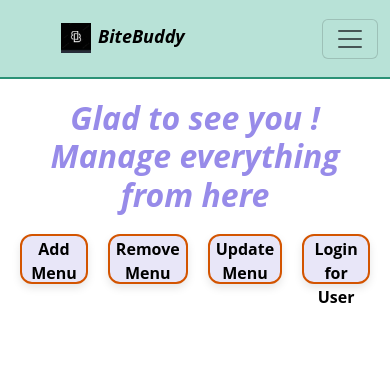
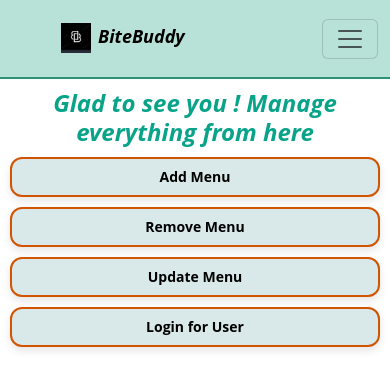
Before and after one commit to Ha1qua/BiteBuddy, a React (Create React App) app in the folder Client/bitebuddy/: page /dashboard in a window 390 px wide. Shown: the top 390 px of the page. Built offline with nearby package versions, Linux system fonts and the light colour scheme.

Commit message:
styling css

```diff
--- a/Client/bitebuddy/src/components/Dashboard.css
+++ b/Client/bitebuddy/src/components/Dashboard.css
@@ -4,36 +4,36 @@
   font-family: Open Sans;
   font-style: italic;
   font-weight: bold;
-  position: relative; /* Make sure relative positioning is applied for absolute elements inside */
+  position: relative;
 }
 
 /* Heading Style */
 .dasbhead {
-  color: #978be9;
+  color: #09a389;
   text-align: center;
   font-weight: bold;
-  font-size: 2rem; /* Adjust font size if needed */
+  font-size: 2rem;
 }
 
 /* Button Box Styling */
 .button-box {
   display: flex;
-  justify-content: center; /* Center buttons horizontally */
-  gap: 20px; /* Space between buttons */
-  margin-top: 20px; /* Move buttons to the top */
-  width: 100%; /* Take full width */
-  position: static; /* Fix buttons at the top */
-  top: 20px; /* 20px distance from the top */
+  justify-content: center;
+  gap: 20px;
+  margin-top: 20px;
+  width: 100%;
+  position: static;
+  top: 20px;
 }
 
 .button-box button {
-  background-color: #e8e6f8;
+  background-color: #d9e8e8;
+  border: 2px solid #d35400;
   width: 140px;
   height: 50px;
   font-size: 16px;
   font-weight: bold;
   border-radius: 12px;
-  border: 2px solid #d35400;
   cursor: pointer;
   box-shadow: 0px 4px 8px rgba(0, 0, 0, 0.1);
   transition: all 0.3s ease;
@@ -49,24 +49,25 @@
   transform: translateY(2px);
 }
 
+/* Dish Form */
 .dish-form {
-  margin-top: 30px; /* Space from the top */
+  margin-top: 30px;
   margin-left: 310px;
   padding: 20px;
-  background-color: #fff;
+  background-color: #e8f5f5;
   border-radius: 10px;
   box-shadow: 0 0 10px rgba(228, 188, 9, 0.1);
   display: flex;
   flex-direction: column;
   gap: 10px;
-  width: 100%; /* Full width for form */
-  max-width: 600px; /* Maximum width for form */
+  width: 100%;
+  max-width: 600px;
   align-self: center;
 }
 
 .dish-form input,
 .dish-form textarea {
-  width: 100%; /* Ensure input fields span entire form */
+  width: 100%;
   padding: 8px;
   margin-top: 5px;
   border: 1px solid #ccc;
@@ -82,14 +83,14 @@
 }
 
 .edit {
-  background-color: #b8b0f1;
+  background-color: #d9e8e8;
   border: 1px solid #d35400;
 }
 .add {
   width: 100px;
   align-self: center;
-  background-color: #b8b0f1;
-  border: 1px solid #d35400;
+  background-color: #d9e8e8;
+  border: 2px solid #d35400;
 }
 .del {
   width: 200px;
@@ -98,9 +99,9 @@
   justify-content: center;
   align-items: center;
   height: 50px;
-  background-color: #e8e6f8;
   margin-top: 34px;
-  border: 1px solid #d35400;
+  background-color: #d9e8e8;
+  border: 2px solid #d35400;
   cursor: pointer;
 }
 
@@ -110,24 +111,120 @@
   grid-template-columns: repeat(auto-fill, minmax(200px, 1fr));
   gap: 20px;
   margin-top: 30px;
-  margin-left: 40px;
+  margin-left: auto;
+  margin-right: auto;
   width: 100%;
+  max-width: 1200px;
+  box-sizing: border-box;
+  padding: 0 10px;
 }
 
+/* Dish Item */
 .dish-item {
-  background-color: #e8e6f8;
+  background-color: #d9e8e8;
   border: 2px solid #d35400;
   border-radius: 10px;
   box-shadow: 0 0 10px rgba(0, 0, 0, 0.1);
   padding: 10px;
   text-align: center;
+  display: flex;
+  flex-direction: column;
+  justify-content: space-between;
+  height: 350px; /* Keep the box height fixed */
+  position: relative; /* Allow positioning of text inside the box */
+  overflow: hidden; /* Prevent overflow of text and images */
 }
 
+/* Dish Item Image */
 .dish-item img {
-  width: 80%;
-  height: 40%;
+  width: 100%;
+  height: 150px; /* Set a fixed height for images */
+  object-fit: cover; /* Ensure images fill the box without distortion */
   border-radius: 10px;
+  margin-bottom: 10px; /* Add some spacing between image and text */
 }
+
+/* Dish Item Title */
+.dish-item h3 {
+  font-size: 16px;
+  font-weight: bold;
+  margin: 0;
+  text-overflow: ellipsis;
+  overflow: hidden;
+  white-space: nowrap; /* Prevent long titles from breaking into multiple lines */
+}
+
+/* Dish Item Text Handling */
+.dish-item p {
+  font-size: 14px;
+  color: #555;
+  margin: 0;
+  text-overflow: ellipsis;
+  overflow: hidden;
+  white-space: nowrap; /* Prevent long descriptions from breaking */
+}
+
+/* Error Message */
 .error {
   color: red;
 }
+
+/* General Small Screen Adjustments */
+@media (max-width: 768px) {
+  .dashboard-container {
+    padding: 10px;
+  }
+
+  .dasbhead {
+    font-size: 1.5rem;
+  }
+
+  .button-box {
+    flex-direction: column;
+    gap: 10px;
+    margin-top: 10px;
+  }
+
+  .button-box button {
+    width: 100%;
+    height: 40px;
+    font-size: 14px;
+  }
+
+  .dish-form {
+    margin-left: 0;
+    padding: 15px;
+    max-width: 100%;
+    box-shadow: none;
+  }
+
+  .dish-form input,
+  .dish-form textarea {
+    font-size: 12px;
+  }
+
+  .dish-form label {
+    font-size: 14px;
+  }
+
+  .dish-list {
+    grid-template-columns: repeat(auto-fill, minmax(150px, 1fr));
+    margin-left: 0;
+    gap: 10px;
+  }
+
+  .dish-item {
+    padding: 8px;
+    height: 250px; /* Keep the box height fixed */
+  }
+
+  .dish-item img {
+    height: 150px;
+  }
+
+  .del {
+    margin-left: 0;
+    width: 100%;
+    margin-top: 20px;
+  }
+}
--- a/Client/bitebuddy/src/components/LoginRestaurant.css
+++ b/Client/bitebuddy/src/components/LoginRestaurant.css
@@ -4,7 +4,7 @@
   justify-content: center; /* Center horizontally */
   align-items: center; /* Center vertically */
   min-height: 90vh;
-  background-color: #ded9da; /* Light background color */
+  background-color: #d7e1de; /* Light background color */
   padding: 20px; /* Padding for smaller screens */
   box-sizing: border-box;
 }
```
